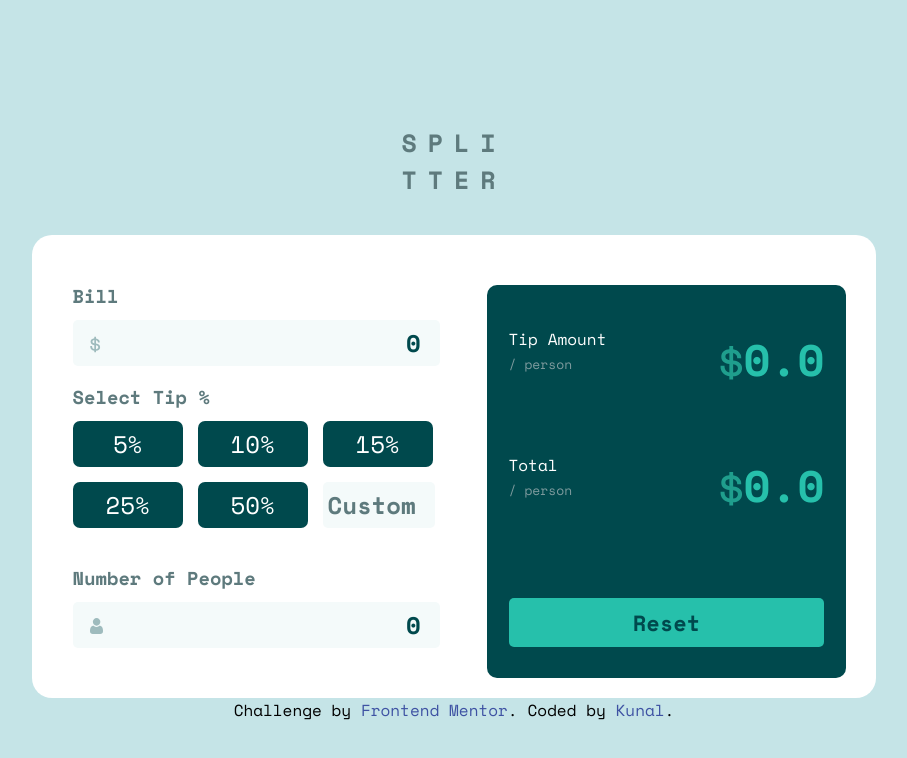
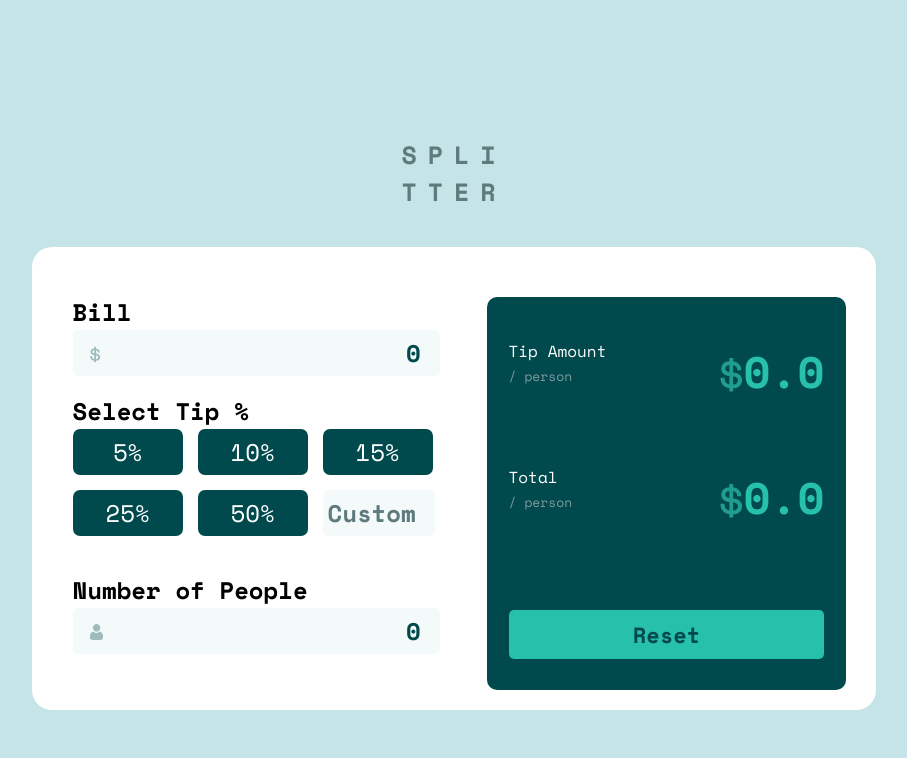
Before and after one commit to kunals741/FrontendMentor-challenges, a plain HTML site: page Tip-Calculator-App/index.html in a window 1280 px wide. Shown: the whole page, without its empty margins (186-1093 px from the left). Drawn offline with nearby package versions, Linux system fonts and the light colour scheme.

Commit message:
Solve accessibility issues

```diff
--- a/Tip-Calculator-App/index.html
+++ b/Tip-Calculator-App/index.html
@@ -21,35 +21,35 @@
   <main class="container">
     <div class="card">
 
-      <section class="part1">
+      <div class="part1">
         <section class="bill">
-          <h3>Bill</h3>
+          <h2>Bill</h2>
           <img src="./images/icon-dollar.svg" alt="dollar-sign" class="icon">
           <input type="number" class="ip" placeholder="0" id="billValue">
         </section>
         <section class="tip-ip">
-          <h3>Select Tip %</h3>
+          <h2>Select Tip %</h2>
           <ul class="tip-grid">
             <li class="tip-cell">5%</li>
             <li class="tip-cell">10%</li>
             <li class="tip-cell">15%</li>
             <li class="tip-cell">25%</li>
             <li class="tip-cell">50%</li>
-            <input type="number" placeholder="Custom" class=" grid-ip ip" id="customTip">
+            <li><input type="number" placeholder="Custom" class=" grid-ip ip" id="customTip"></li>
           </ul>
         </section>
         <section class="people">
-          <h3 class="peopleH">
-            <p>Number of People</p>
-            <p class="warning">Can't be zero</p>
-          </h3>
+          <div class="peopleH">
+            <h2>Number of People</h2>
+            <h2 class="warning">Can't be zero</>
+          </div>
           <img src="./images/icon-person.svg" alt="person-sign" class="icon">
           <input type="number" placeholder="0" required class="ip" id="npeople">
         </section>
-      </section>
+      </div>
 
-      <section class="part2">
-        <section class="output">
+      <div class="part2">
+        <div class="output">
           <p class="output-desc">Tip Amount <br><span class="p">/ person</span></p>
           <p class="output-res"><img src="./images/icon-dollar.svg" alt="dollar-sign" class="res-icon"><span
               class="tipres">0.0</span></p>
@@ -58,16 +58,10 @@
           <p class="output-res"> <img src="./images/icon-dollar.svg" alt="dollar-sign" class="res-icon"><span
               class="totalres">0.0</span></p>
           <button class="reset-btn">Reset</button>
+        </div>
         </section>
-      </section>
-    </div>
+      </div>
   </main>
-
-
-  <div class="attribution">
-    Challenge by <a href="https://www.frontendmentor.io?ref=challenge" target="_blank">Frontend Mentor</a>.
-    Coded by <a href="#">Kunal</a>.
-  </div>
   <script src="index.js"></script>
 </body>
 
```
